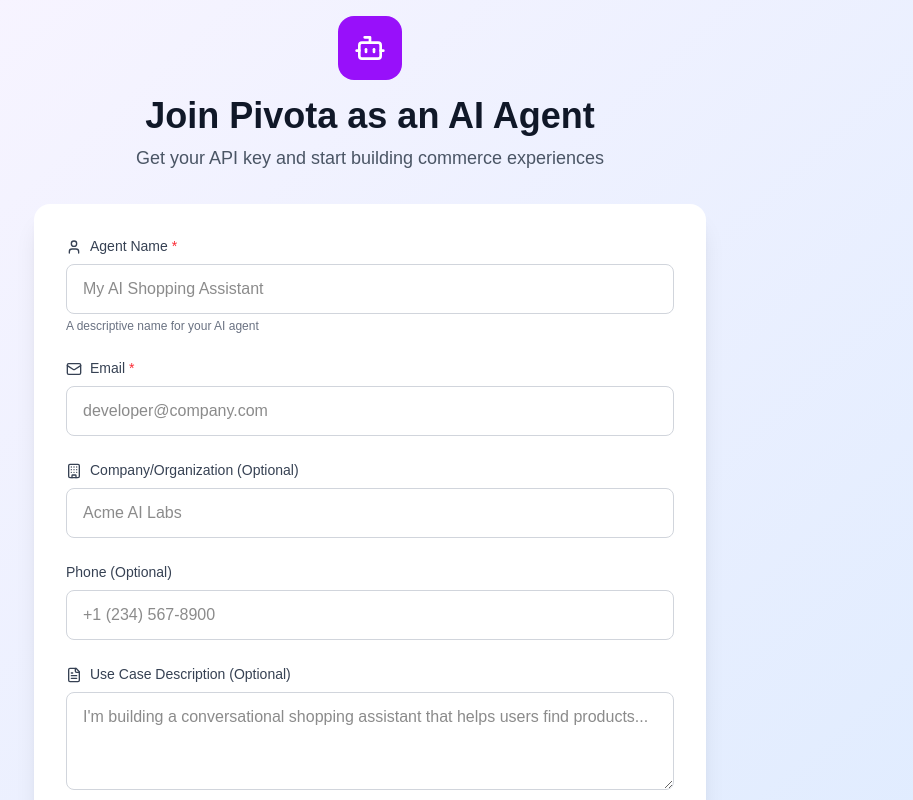
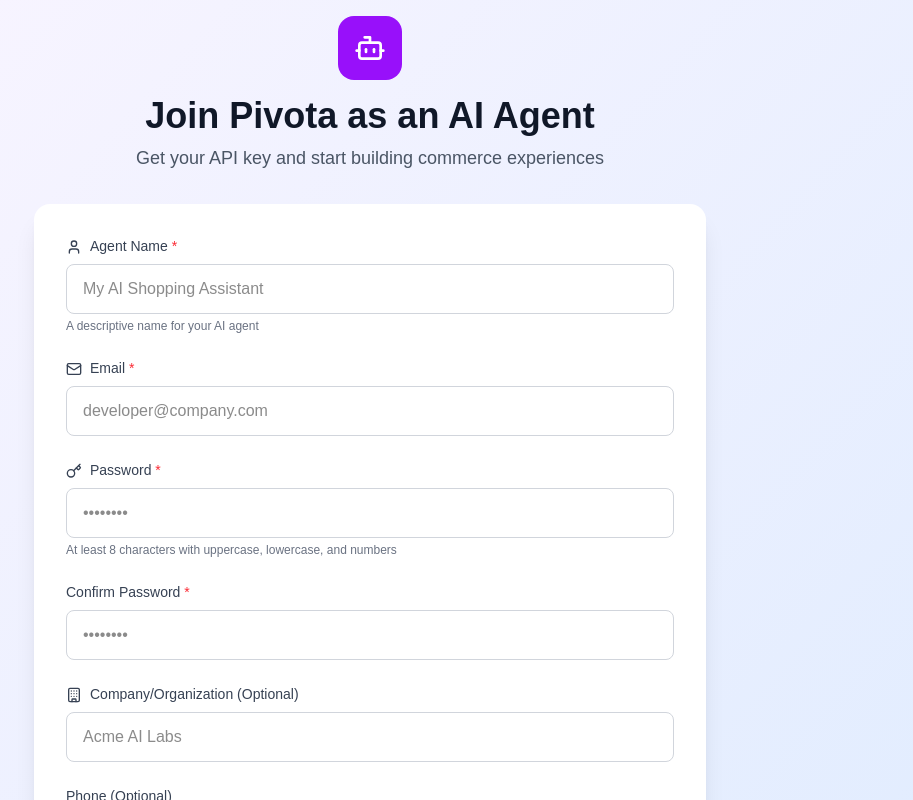
Before and after one commit to pengxu9-rgb/pivota-agents-portal, a Next.js app: page /signup in a window 1280 px wide. Shown: the whole page, without its empty margins (270-1183 px from the left). Built offline with nearby package versions, Linux system fonts and the light colour scheme.

Commit message:
feat: update Agent signup/login to use account system with passwords

```diff
--- a/app/login/page.tsx
+++ b/app/login/page.tsx
@@ -21,13 +21,12 @@
     try {
       const response = await agentApi.login(email, password);
 
-      if (response.status === 'success' && response.user.role === 'agent') {
+      if (response.success && response.agent) {
         console.log('✅ Agent login successful');
+        console.log('🔑 API Key:', response.api_key ? 'Available' : 'Not provided');
         router.push('/dashboard');
-      } else if (response.status === 'success') {
-        setError('Access denied. This portal is for AI Agents only.');
       } else {
-        setError(response.detail || 'Invalid credentials');
+        setError(response.detail || response.message || 'Invalid credentials');
       }
     } catch (err: any) {
       console.error('❌ Login error:', err);
--- a/app/signup/page.tsx
+++ b/app/signup/page.tsx
@@ -12,6 +12,8 @@
   const [formData, setFormData] = useState({
     agent_name: '',
     agent_email: '',
+    password: '',
+    confirmPassword: '',
     company: '',
     description: '',
     phone: ''
@@ -19,24 +21,37 @@
 
   const handleSubmit = async (e: React.FormEvent) => {
     e.preventDefault();
+
+    // Validate passwords match
+    if (formData.password !== formData.confirmPassword) {
+      alert('❌ Passwords do not match');
+      return;
+    }
+
+    if (formData.password.length < 8) {
+      alert('❌ Password must be at least 8 characters long');
+      return;
+    }
+
     setLoading(true);
 
     try {
-      const response = await fetch('https://web-production-fedb.up.railway.app/agent/v1/auth', {
+      const response = await fetch('https://web-production-fedb.up.railway.app/agent/account/register', {
         method: 'POST',
         headers: {
           'Content-Type': 'application/json',
         },
         body: JSON.stringify({
+          email: formData.agent_email,
+          password: formData.password,
           agent_name: formData.agent_name,
-          agent_email: formData.agent_email,
-          description: formData.description || `${formData.company || 'Independent'} Agent`
+          company: formData.company || null
         }),
       });
 
       const data = await response.json();
 
-      if (response.ok && data.api_key) {
+      if (response.ok && data.success && data.api_key) {
         setApiKey(data.api_key);
         setStep(2);
       } else {
@@ -205,6 +220,38 @@
 
             <div>
               <label className="block text-sm font-medium text-gray-700 mb-2">
+                <Key className="w-4 h-4 inline mr-2" />
+                Password <span className="text-red-500">*</span>
+              </label>
+              <input
+                type="password"
+                required
+                value={formData.password}
+                onChange={(e) => setFormData({ ...formData, password: e.target.value })}
+                className="w-full px-4 py-3 border border-gray-300 rounded-lg focus:ring-2 focus:ring-purple-500 focus:border-transparent"
+                placeholder="••••••••"
+              />
+              <p className="text-xs text-gray-500 mt-1">
+                At least 8 characters with uppercase, lowercase, and numbers
+              </p>
+            </div>
+
+            <div>
+              <label className="block text-sm font-medium text-gray-700 mb-2">
+                Confirm Password <span className="text-red-500">*</span>
+              </label>
+              <input
+                type="password"
+                required
+                value={formData.confirmPassword}
+                onChange={(e) => setFormData({ ...formData, confirmPassword: e.target.value })}
+                className="w-full px-4 py-3 border border-gray-300 rounded-lg focus:ring-2 focus:ring-purple-500 focus:border-transparent"
+                placeholder="••••••••"
+              />
+            </div>
+
+            <div>
+              <label className="block text-sm font-medium text-gray-700 mb-2">
                 <Building className="w-4 h-4 inline mr-2" />
                 Company/Organization (Optional)
               </label>
--- a/lib/api-client.ts
+++ b/lib/api-client.ts
@@ -79,17 +79,16 @@
   }
 
   async login(email: string, password: string) {
-    const response = await this.client.post('/auth/signin', { email, password });
-    if (response.data.status === 'success' && response.data.token) {
+    const response = await this.client.post('/agent/account/login', { email, password });
+    if (response.data.success && response.data.token) {
       localStorage.setItem('agent_token', response.data.token);
-      localStorage.setItem('agent_user', JSON.stringify(response.data.user));
-      const agentId = response.data.user.agent_id || response.data.user.email || response.data.user.id;
-      localStorage.setItem('agent_id', agentId);
+      localStorage.setItem('agent_user', JSON.stringify(response.data.agent));
+      localStorage.setItem('agent_id', response.data.agent.agent_id);
 
-      // Auto-save agent_api_key if backend returns it (only on login)
-      if (response.data.agent_api_key) {
-        localStorage.setItem('agent_api_key', response.data.agent_api_key);
-        console.log('✅ Agent API key auto-saved');
+      // Auto-save agent_api_key from login response
+      if (response.data.api_key) {
+        localStorage.setItem('agent_api_key', response.data.api_key);
+        console.log('✅ Agent API key auto-saved from login');
       }
     }
     return response.data;
```
